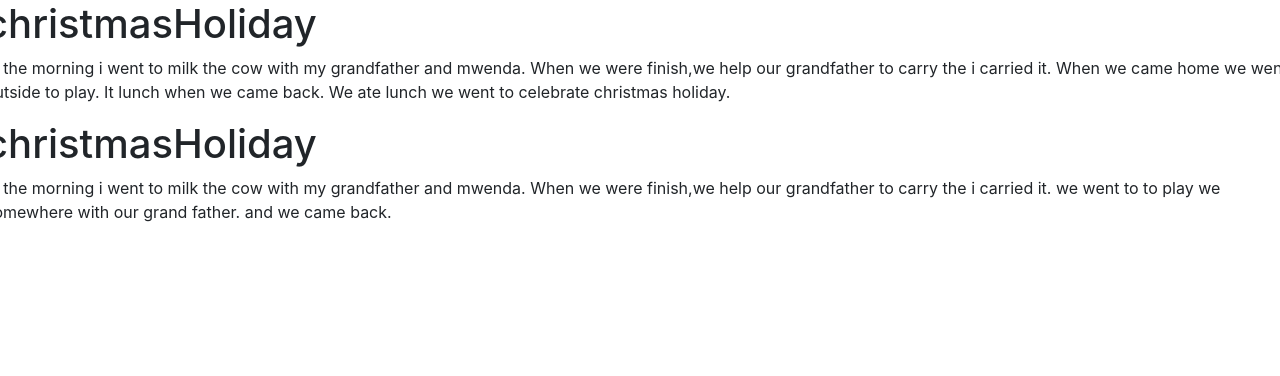
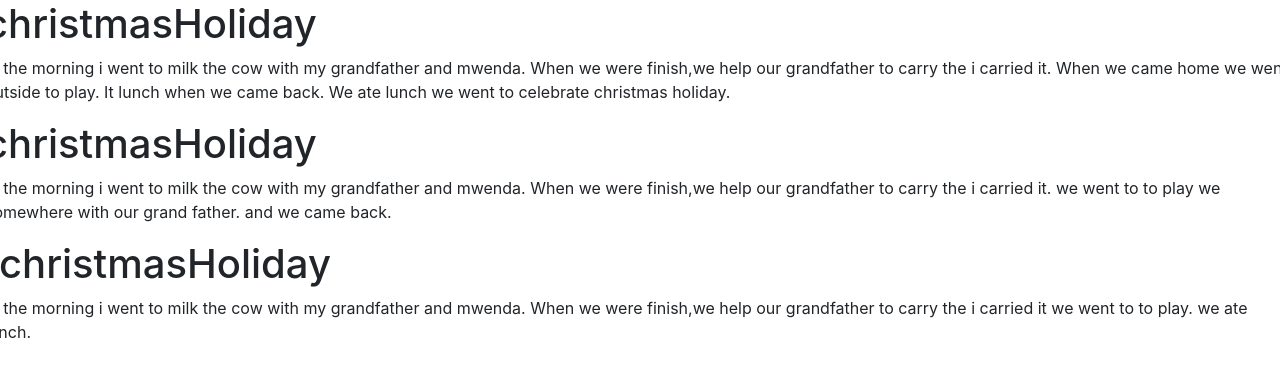
Before and after one commit to ethanmwirigi/christmasHoliday, a plain HTML site: page index.html in a window 1280 px wide. Drawn offline with Linux system fonts and the light colour scheme.

Commit message:
i added a sentence

```diff
--- a/index.html
+++ b/index.html
@@ -24,12 +24,17 @@ When we were finish,we help our grandfather to carry the i carried it.
 we went to to play we somewhere with our grand father.
 and we came back.
 </p>
+</div>
+<div class="row">m
+<h1>christmasHoliday</h1>
+<p>
+In the morning i went to milk the cow with my grandfather and mwenda.
+When we were finish,we help our grandfather to carry the i carried it
+we went to to play.
+we ate lunch.
 
-
-
-
+</p>
 </div>
-<div class="row"></div>
 <div class="row"></div>
 </body>
 </html>
```
